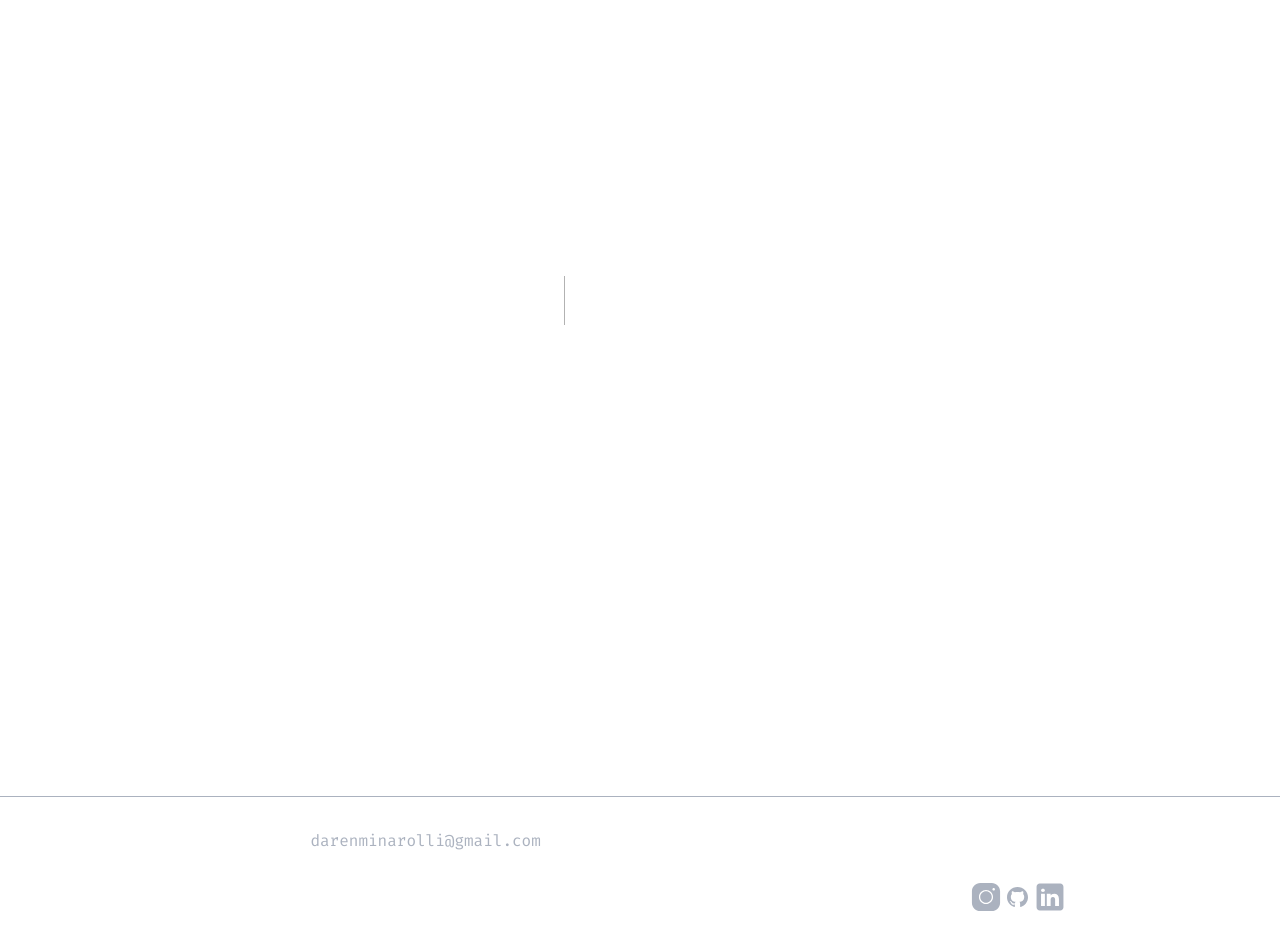
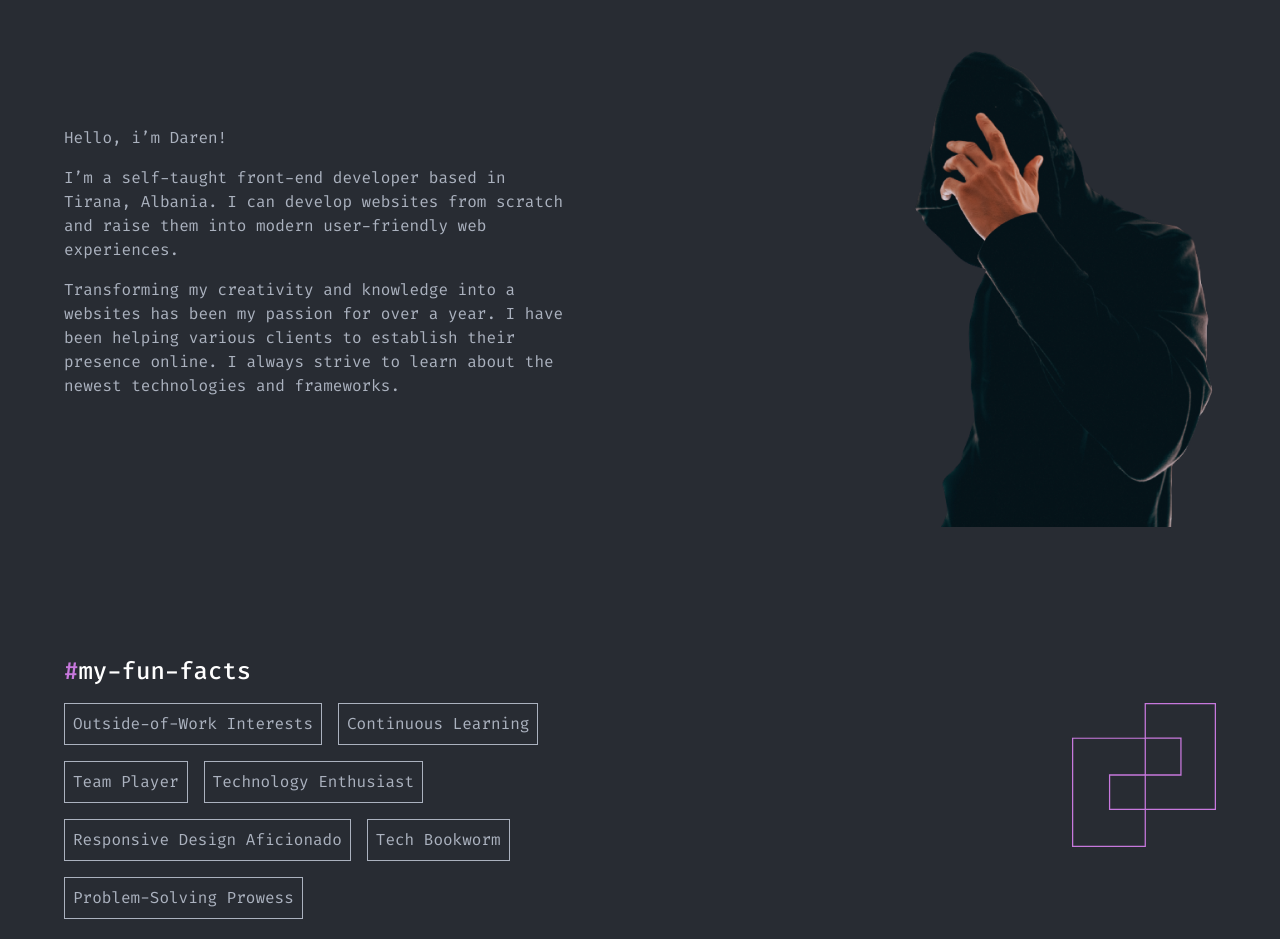
Before and after one commit to darenminarolli/portfolio, a Next.js app: page /about in a window 1280 px wide. Before the commit this address had no page. Shown: the part 188-1127 px from the top of the page. Built offline with nearby package versions, Linux system fonts and the light colour scheme.

Commit message:
about page created

```diff
--- /dev/null
+++ b/app/about/page.jsx
@@ -0,0 +1,53 @@
+import Image from 'next/image'
+import Image1 from '../../public/Image1.png'
+import FactsContainer from '../components/ui/FactsContainer'
+const page = () => {
+    return (
+        <>
+            <section className='w-full py-12 '>
+                <hgroup>
+                    <h1 className='text-2xl font-semibold not-italic'><span className='text-[#C778DD]'>/</span>about-me</h1>
+                    <p className='text-base not-italic font-normal' >Who am i?</p>
+                </hgroup>
+                <div className="flex flex-col sm:flex-row justify-between items-center py-4">
+                    <article className='flex flex-col gap-4 md:w-[515px] '>
+                        <p className='text-[#ABB2BF]' >Hello, i’m Daren!</p>
+                        <p className='text-[#ABB2BF]' >I’m a self-taught front-end developer based in Tirana, Albania. I can develop websites from scratch and raise them into modern user-friendly web experiences.</p>
+                        <p className='text-[#ABB2BF] pb-6' >Transforming my creativity and knowledge into a websites has been my passion for over a year. I have been helping various clients to establish their presence online. I always strive to learn about the newest technologies and frameworks.</p>
+                    </article>
+                    <Image src={Image1} width={339} height={507} alt='profile' className='self-start' />
+                </div>
+                <article className='pt-24'>
+                    <h1 className='text-2xl font-medium not-italic py-4 '><span className='text-[#C778DD]'>#</span>my-fun-facts</h1>
+                    <div className='flex flex-col md:flex-row justify-between gap-y-12'>
+                        <div className='w-full md:w-[605px] flex flex-wrap gap-4'>
+                            <FactsContainer text='Outside-of-Work Interests' />
+                            <FactsContainer text='Continuous Learning' />
+                            <FactsContainer text='Team Player' />
+                            <FactsContainer text='Technology Enthusiast' />
+                            <FactsContainer text='Responsive Design Aficionado'/>
+                            <FactsContainer text='Tech Bookworm'/>
+                            <FactsContainer text='Problem-Solving Prowess' />
+                        </div>
+
+
+                        <svg className='hidden md:block' xmlns="http://www.w3.org/2000/svg" width="144" height="144" viewBox="0 0 114 114" fill="none">
+                            <mask id="path-1-inside-1_52_1835" fill="white">
+                                <path fill-rule="evenodd" clip-rule="evenodd" d="M57.5 0H85.75H114V28.25V56.5V84.75H85.75H57.5V56.5H85.75V28.25H57.5V0Z" />
+                            </mask>
+                            <path d="M57.5 0V-1H56.5V0H57.5ZM114 0H115V-1H114V0ZM114 84.75V85.75H115V84.75H114ZM57.5 84.75H56.5V85.75H57.5V84.75ZM57.5 56.5V55.5H56.5V56.5H57.5ZM85.75 56.5V57.5H86.75V56.5H85.75ZM85.75 28.25H86.75V27.25H85.75V28.25ZM57.5 28.25H56.5V29.25H57.5V28.25ZM85.75 -1H57.5V1H85.75V-1ZM114 -1H85.75V1H114V-1ZM115 28.25V0H113V28.25H115ZM115 56.5V28.25H113V56.5H115ZM115 84.75V56.5H113V84.75H115ZM85.75 85.75H114V83.75H85.75V85.75ZM85.75 83.75H57.5V85.75H85.75V83.75ZM58.5 84.75V56.5H56.5V84.75H58.5ZM57.5 57.5H85.75V55.5H57.5V57.5ZM84.75 28.25V56.5H86.75V28.25H84.75ZM57.5 29.25H85.75V27.25H57.5V29.25ZM56.5 0V28.25H58.5V0H56.5Z" fill="#C778DD" mask="url(#path-1-inside-1_52_1835)" />
+                            <mask id="path-3-outside-2_52_1835" maskUnits="userSpaceOnUse" x="0" y="27.2501" width="59" height="87" fill="black">
+                                <rect fill="white" y="27.2501" width="59" height="87" />
+                                <path fill-rule="evenodd" clip-rule="evenodd" d="M1 28.2501H29.25H57.5V56.5001H29.25V84.7501H57.5V113H29.25H1V84.7501V56.5001V28.2501Z" />
+                            </mask>
+                            <path d="M1 28.2501V27.2501H0V28.2501H1ZM57.5 28.2501H58.5V27.2501H57.5V28.2501ZM57.5 56.5001V57.5001H58.5V56.5001H57.5ZM29.25 56.5001V55.5001H28.25V56.5001H29.25ZM29.25 84.7501H28.25V85.7501H29.25V84.7501ZM57.5 84.7501H58.5V83.7501H57.5V84.7501ZM57.5 113V114H58.5V113H57.5ZM1 113H0V114H1V113ZM29.25 27.2501H1V29.2501H29.25V27.2501ZM57.5 27.2501H29.25V29.2501H57.5V27.2501ZM58.5 56.5001V28.2501H56.5V56.5001H58.5ZM29.25 57.5001H57.5V55.5001H29.25V57.5001ZM30.25 84.7501V56.5001H28.25V84.7501H30.25ZM29.25 85.7501H57.5V83.7501H29.25V85.7501ZM56.5 84.7501V113H58.5V84.7501H56.5ZM57.5 112H29.25V114H57.5V112ZM1 114H29.25V112H1V114ZM0 84.7501V113H2V84.7501H0ZM0 56.5001V84.7501H2V56.5001H0ZM0 28.2501V56.5001H2V28.2501H0Z" fill="#C778DD" mask="url(#path-3-outside-2_52_1835)" />
+                        </svg>
+
+                    </div>
+                </article>
+            </section>
+        </>
+    )
+}
+
+export default page
--- a/app/components/About.jsx
+++ b/app/components/About.jsx
@@ -1,4 +1,3 @@
-import React from 'react'
 import Image from 'next/image'
 import Image1 from '../../public/Image1.png'
 import Button from './ui/Button'
@@ -6,11 +5,11 @@ const About = () => {
   return (
     <>
       <div id='about' className="flex flex-col sm:flex-row justify-between items-center">
-          <article className='flex flex-col gap-4'>
+          <article className='flex flex-col gap-4 '>
             <p className='text-[#ABB2BF]' >Hello, i’m Daren!</p>
             <p className='text-[#ABB2BF]' >I’m a self-taught front-end developer based in Tirana, Albania. I can develop websites from scratch and raise them into modern user-friendly web experiences.</p>
             <p className='text-[#ABB2BF] pb-6' >Transforming my creativity and knowledge into a websites has been my passion for over a year. I have been helping various clients to establish their presence online. I always strive to learn about the newest technologies and frameworks.</p>
-            <Button name='Read more ->'/>
+            <Button name='Read more ->' endpoint='/about'/>
           </article>
           <Image  src={Image1} width={ 339 } height={ 507 } alt='profile' className='self-start'/>
         </div>
--- a/app/components/ui/Button.jsx
+++ b/app/components/ui/Button.jsx
@@ -1,9 +1,11 @@
-import React from 'react'
+'use client'
+import { useRouter } from "next/navigation"
 
-const Button = ({ name, }) => {
+const Button = ({ name, endpoint }) => {
+  const router= useRouter()
   return (
     <>
-     <button style={{border:'1px solid #C778DD'}} className='w-full md:w-fit py-2  md:px-4 gap-2  inline-flex justify-center sm:justify-start hover:bg-[#c778dd] hover:bg-opacity-20 ' type='button'>
+     <button onClick={()=> router.push(`${endpoint}`)} style={{border:'1px solid #C778DD'}} className='w-full md:w-fit py-2  md:px-4 gap-2  inline-flex justify-center sm:justify-start hover:bg-[#c778dd] hover:bg-opacity-20 ' type='button'>
          {name}
      </button>
     </>
--- /dev/null
+++ b/app/components/ui/FactsContainer.jsx
@@ -0,0 +1,11 @@
+import React from 'react'
+
+const FactsContainer = ({text}) => {
+  return (
+   <div className='flex p-2 items-start  justify-center gap-2 border border-[#ABB2BF] w-full md:w-fit'>
+     <p className='text-[#ABB2BF] text-base font-normal'>{text}</p>
+   </div>
+  )
+}
+
+export default FactsContainer
```
